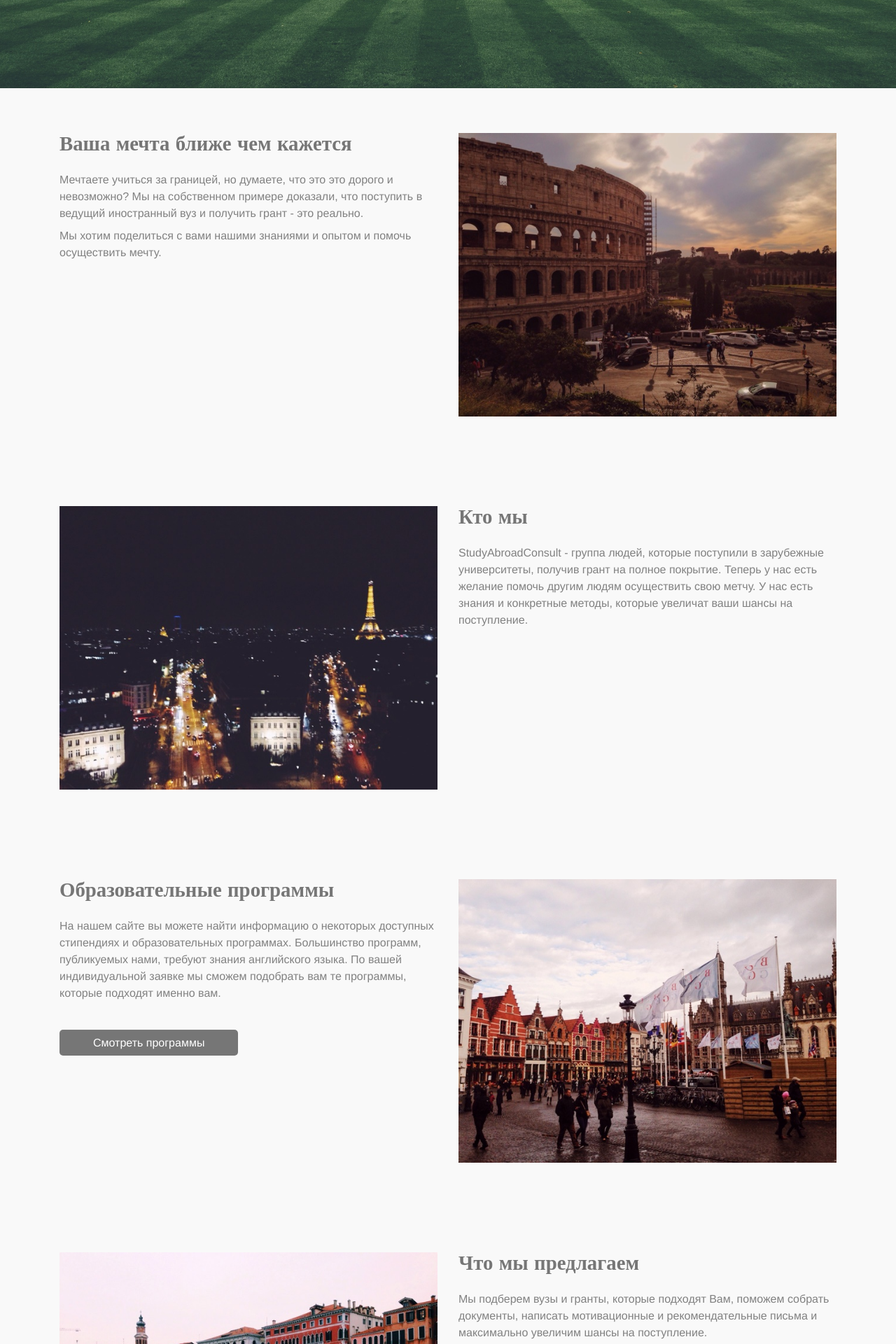
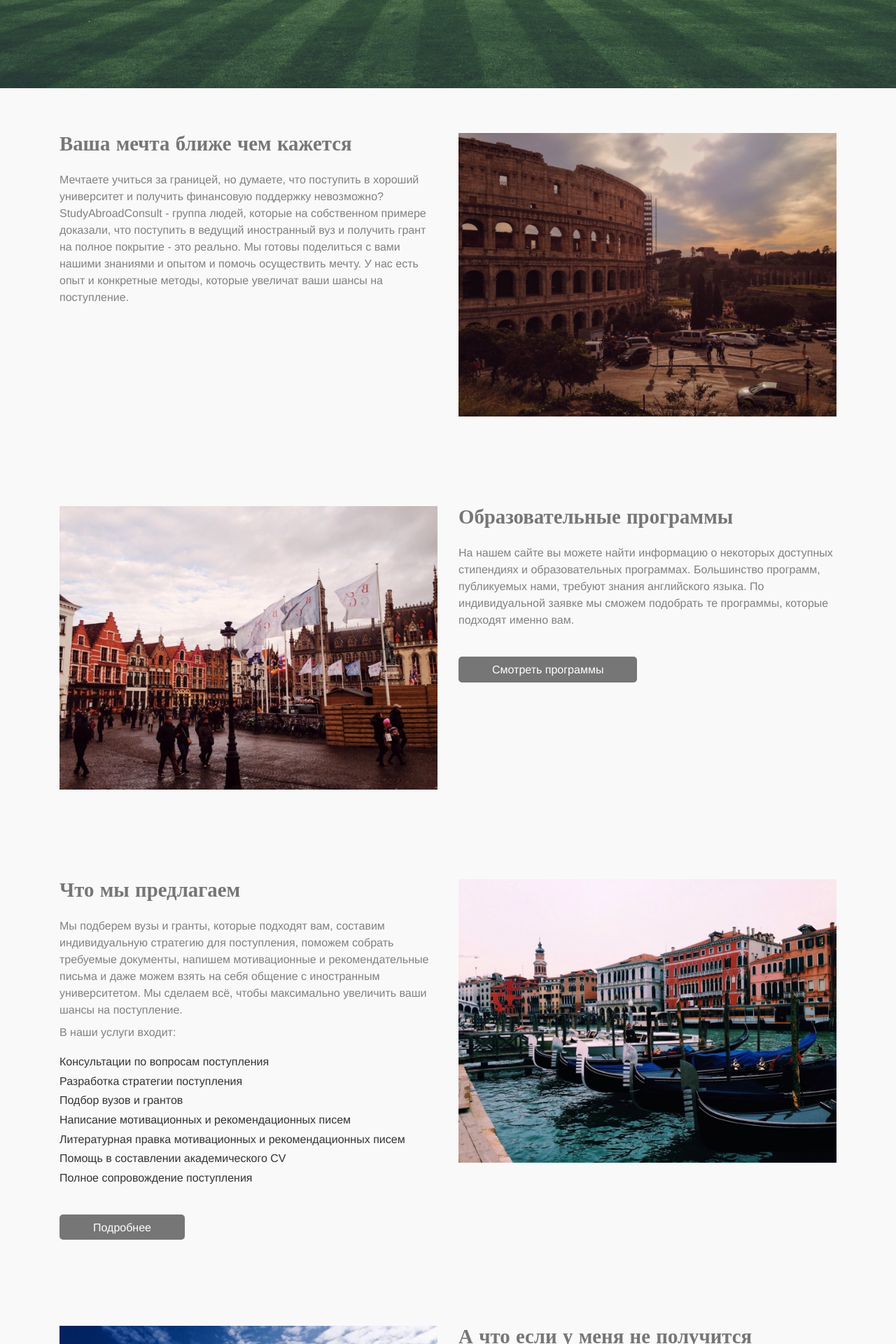
Before and after one commit to alexpashevich/mydevprojrepo, a Flask app: page / in a window 1280 px wide. Shown: the part 674-2594 px from the top of the page at 70% size. Run offline with Flask 2, Linux system fonts and the light colour scheme; some libraries are stand-ins or nearby versions.

Commit message:
index and app.py fixes

```diff
--- a/app.py
+++ b/app.py
@@ -8,7 +8,8 @@ from flask_mail import Mail, Message
 app = Flask(__name__, static_url_path='')
 DATABASE = 'db.sqlite3'
 app.config.update(dict(
-    DEBUG = True,
+    DEBUG = False,
+    # DEBUG = True,
     MAIL_SERVER = 'smtp.gmail.com',
     MAIL_PORT = 587,
     MAIL_USE_TLS = True,
@@ -98,5 +99,5 @@ def send_email():
     return render_template('contact-form-thank-you.html')
 
 if __name__ == '__main__':
-    app.debug = True
+    # app.debug = True
     app.run()
--- a/templates/index.html
+++ b/templates/index.html
@@ -14,8 +14,7 @@
     <div class="container">
         <div class="col-md-6 recent-left">
             <h3>Ваша мечта ближе чем кажется</h3>
-            <p>Мечтаете учиться за границей, но думаете, что это это дорого и невозможно? Мы на собственном примере доказали, что поступить в ведущий иностранный вуз и получить грант - это реально.</p>
-            <p>Мы хотим поделиться с вами нашими знаниями и опытом и помочь осуществить мечту.</p>
+            <p>Мечтаете учиться за границей, но думаете, что поступить в хороший университет и получить финансовую поддержку невозможно? StudyAbroadConsult - группа людей, которые на собственном примере доказали, что поступить в ведущий иностранный вуз и получить грант на полное покрытие - это реально. Мы готовы поделиться с вами нашими знаниями и опытом и помочь осуществить мечту. У нас есть опыт и конкретные методы, которые увеличат ваши шансы на поступление.</p>
         </div>
         <div class="col-md-6 recent-right">
             <img src="img/roma-coleseo.jpg" alt="" class="img-responsive">
@@ -27,55 +26,13 @@
     <div class="container">
         <div class="recent-bottom">
             <div class="col-md-6 recent-left">
-                <img src="img/paris-tour.jpg" alt="" class="img-responsive">
+                <img src="img/bruges.jpg" alt="" class="img-responsive">
             </div>
             <div class="col-md-6 recent-right">
-                <h3>Кто мы</h3>
-                <p>StudyAbroadConsult - группа людей, которые поступили в зарубежные университеты, получив грант на полное покрытие. Теперь у нас есть желание помочь другим людям осуществить свою метчу. У нас есть знания и конкретные методы, которые увеличат ваши шансы на поступление.</p>
-            </div>
-            <div class="clearfix"> </div>
-        </div>
-    </div>
-    <div class="clearfix"> </div>
-</div>
-<div class="recent-posts">
-    <div class="container">
-        <div class="recent-bottom">
-            <div class="col-md-6 recent-left">
                 <h3>Образовательные программы</h3>
-                <p>На нашем сайте вы можете найти информацию о некоторых доступных стипендиях и образовательных программах. Большинство программ, публикуемых нами, требуют знания английского языка. По вашей индивидуальной заявке мы сможем подобрать вам те программы, которые подходят именно вам.</p>
+                <p>На нашем сайте вы можете найти информацию о некоторых доступных стипендиях и образовательных программах. Большинство программ, публикуемых нами, требуют знания английского языка. По индивидуальной заявке мы сможем подобрать те программы, которые подходят именно вам.</p>
                 <div class="journal-btn">
                     <a href="/prices/">Смотреть программы</a>
-                </div>
-            </div>
-            <div class="col-md-6 recent-right">
-                <img src="img/bruges.jpg" alt="" class="img-responsive">
-            </div>
-            <div class="clearfix"> </div>
-        </div>
-    </div>
-    <div class="clearfix"> </div>
-</div>
-<div class="recent-posts">
-    <div class="container">
-        <div class="recent-bottom">
-            <div class="col-md-6 recent-left">
-                <img src="img/venezia.jpg" alt="" class="img-responsive">
-            </div>
-            <div class="col-md-6 recent-right">
-                <h3>Что мы предлагаем</h3>
-                <p>Мы подберем вузы и гранты, которые подходят Вам, поможем собрать документы, написать мотивационные и рекомендательные письма и максимально увеличим шансы на поступление.</p>
-                <p>В наши услуги входит:</p>
-                <ul>
-                    <li>Консультации по вопросам поступления</li>
-                    <li>Подбор вузов и грантов</li>
-                    <li>Написание мотивационных и рекомендационных писем</li>
-                    <li>Правка мотивационных и рекомендационных писем</li>
-                    <li>Помощь в составлении CV</li>
-                    <li>Полное сопровождение</li>
-                </ul>
-                <div class="journal-btn">
-                    <a href="/prices/">Подробнее</a>
                 </div>
             </div>
             <div class="clearfix"> </div>
@@ -87,11 +44,24 @@
     <div class="container">
         <div class="recent-bottom">
             <div class="col-md-6 recent-left">
-                <h3>А что если у меня не получится</h3>
-                <p>Мы знаем, что любая заявка оценивается субъективно приёмной комиссией конкретного вуза. В случае неудачи вашей заявки по нашей вине мы готовы вернуть вам деньги, потраченные на наши услуги.</p>
+                <h3>Что мы предлагаем</h3>
+                <p>Мы подберем вузы и гранты, которые подходят вам, составим индивидуальную стратегию для поступления, поможем собрать требуемые документы, напишем мотивационные и рекомендательные письма и даже можем взять на себя общение с иностранным университетом. Мы сделаем всё, чтобы максимально увеличить ваши шансы на поступление.</p>
+                <p>В наши услуги входит:</p>
+                <ul>
+                    <li>Консультации по вопросам поступления</li>
+                    <li>Разработка стратегии поступления</li>
+                    <li>Подбор вузов и грантов</li>
+                    <li>Написание мотивационных и рекомендационных писем</li>
+                    <li>Литературная правка мотивационных и рекомендационных писем</li>
+                    <li>Помощь в составлении академического CV</li>
+                    <li>Полное сопровождение поступления</li>
+                </ul>
+                <div class="journal-btn">
+                    <a href="/prices/">Подробнее</a>
+                </div>
             </div>
             <div class="col-md-6 recent-right">
-                <img src="img/gre-mountains.jpg" alt="" class="img-responsive">
+                <img src="img/venezia.jpg" alt="" class="img-responsive">
             </div>
             <div class="clearfix"> </div>
         </div>
@@ -102,11 +72,26 @@
     <div class="container">
         <div class="recent-bottom">
             <div class="col-md-6 recent-left">
-                <img src="img/macbook.jpg" alt="" class="img-responsive">
+                <img src="img/gre-mountains.jpg" alt="" class="img-responsive">
             </div>
             <div class="col-md-6 recent-right">
+                <h3>А что если у меня не получится</h3>
+                <p>Мы знаем, что любая заявка оценивается субъективно приёмной комиссией конкретного вуза. В случае неудачи вашей заявки по нашей вине мы готовы вернуть вам деньги, потраченные на наши услуги.</p>
+            </div>
+            <div class="clearfix"> </div>
+        </div>
+    </div>
+    <div class="clearfix"> </div>
+</div>
+<div class="recent-posts">
+    <div class="container">
+        <div class="recent-bottom">
+            <div class="col-md-6 recent-left">
                 <h3>Мы в соцсетях</h3>
                 <p><a href="http://vk.com/studyabroaddream">Наша группа vk.com</a></p>
+            </div>
+            <div class="col-md-6 recent-right">
+                <img src="img/macbook.jpg" alt="" class="img-responsive">
             </div>
             <div class="clearfix"> </div>
         </div>
```
